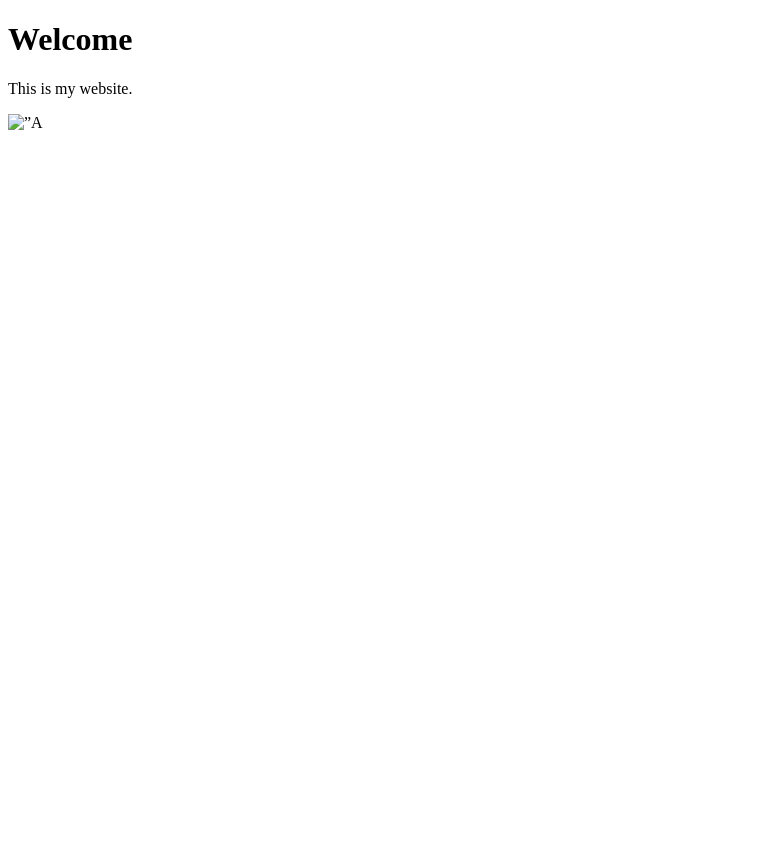
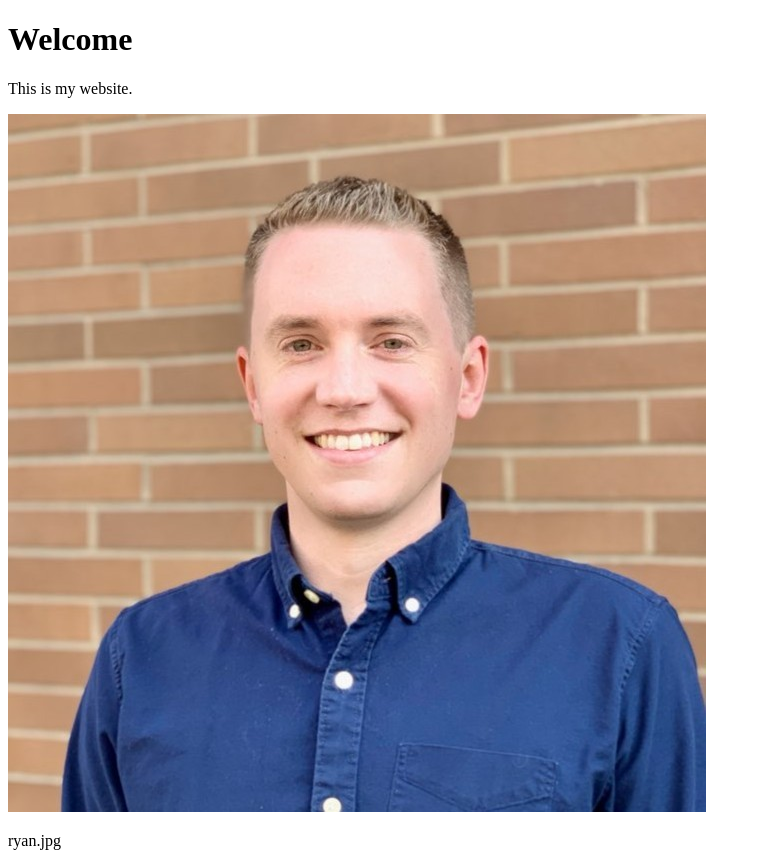
Before and after one commit to drobnyryan/New-world, a plain HTML site: page index.html in a window 1280 px wide. Shown: the whole page, without its empty margins (0-761 px from the left). Before the commit the page ends 800 px from the top, so only its background shows below. Drawn offline with Linux system fonts and the light colour scheme.

Commit message:
Update index.html
Correct image link.

```diff
--- a/index.html
+++ b/index.html
@@ -6,6 +6,7 @@
   <body>
     <h1>Welcome</h1>
     <p>This is my website.</p>
-    <p><img src=”ryan.jpg” alt=”A picture of Ryan, the site owner.”></p>
+    <p><img src="ryan.jpg" alt="A picture of Ryan, the site owner."></p>
+    ryan.jpg
   </body>
 </html>
```
